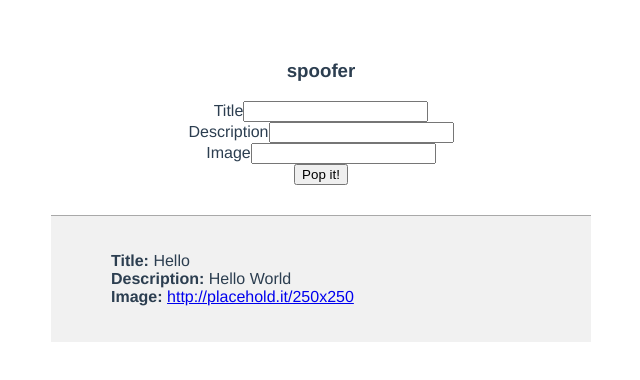
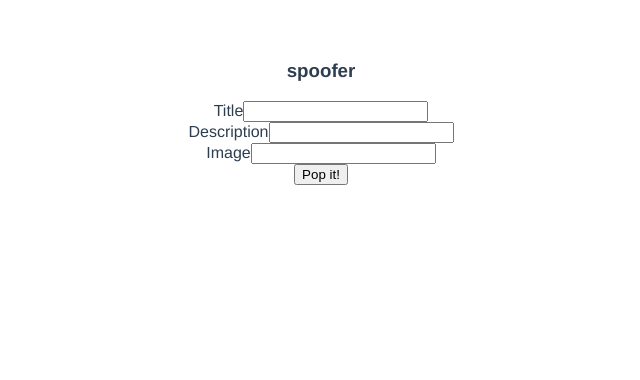
Before and after one commit to kyleva/spoofer-frontend, a Vue app: page / in a window 1280 px wide. Shown: the top 380 px of the page, without its empty margins (319-959 px from the left). Built offline with nearby package versions, Linux system fonts and the light colour scheme; the HTML template or start-up script is replaced by a standard one.

Commit message:
modifying frontend to post to db

```diff
--- a/src/App.vue
+++ b/src/App.vue
@@ -16,13 +16,7 @@ export default {
   name: 'app',
   data() {
     return {
-      spooferItems: [
-        {
-          title: 'Hello',
-          description: 'Hello World',
-          image: 'http://placehold.it/250x250',
-        },
-      ],
+      spooferItems: [],
     }
   },
   components: {
@@ -31,26 +25,25 @@ export default {
   },
   methods: {
     createSpoofItem(spoofItem) {
-      // Bypass fetch for now
-      // Consider utilizing await/async here
-      // fetch(url, (data) => {
-      //   if (!data.success) {
-      //     return;
-      //   }
-      //   else {
-      //     this.spooferItems.push({
-      //       title: spoofItem.title,
-      //       description: spoofItem.description,
-      //       image: spoofItem.image,
-      //       spoofId: spoofItem.spoofId,
-      //     })
-      //   }
-      // })
-      this.spooferItems.push({
-        title: spoofItem.title,
-        description: spoofItem.description,
-        image: spoofItem.image,
-        spoofId: Math.floor(Math.random() * 5000),
+      fetch(`${process.env.BACKEND_URL}/api/posts`, {
+        method: 'POST',
+        body: JSON.stringify({
+          title: spoofItem.title,
+          desc: spoofItem.description,
+          img: spoofItem.image,
+        }),
+        headers: {
+          'Content-Type': 'application/json',
+        },
+      })
+      .then(r => r.json())
+      .then((s) => {
+        this.spooferItems.push({
+          title: s.title,
+          description: s.desc,
+          image: s.img,
+          name: s.name,
+        })
       })
     },
   },
--- a/src/components/SpooferItem.vue
+++ b/src/components/SpooferItem.vue
@@ -4,6 +4,7 @@
       <strong>Title:</strong> {{ title }}<br/>
       <strong>Description:</strong> {{ description }}<br/>
       <strong>Image:</strong> <a v-bind:href="image">{{ image }}</a>
+      <!-- <strong>Link:</strong> <a href="{{ message | backendify }}">1234</a> -->
     </p>
   </li>
 </template>
@@ -24,4 +25,8 @@ li {
   list-style:none;
   text-align:left;
 }
+
+li+ li {
+  margin-top:15px;
+}
 </style>
--- a/src/components/SpooferList.vue
+++ b/src/components/SpooferList.vue
@@ -1,5 +1,5 @@
 <template>
-  <div class="SpooferListWrapper">
+  <div class="SpooferListWrapper" v-if="spooferItems.length > 0">
     <ul class="SpooferList">
       <SpooferItem
         v-for="(spooferItem, index) in spooferItems"
```
Also changed, not shown: config/dev.env.js (+5 -4 lines).
